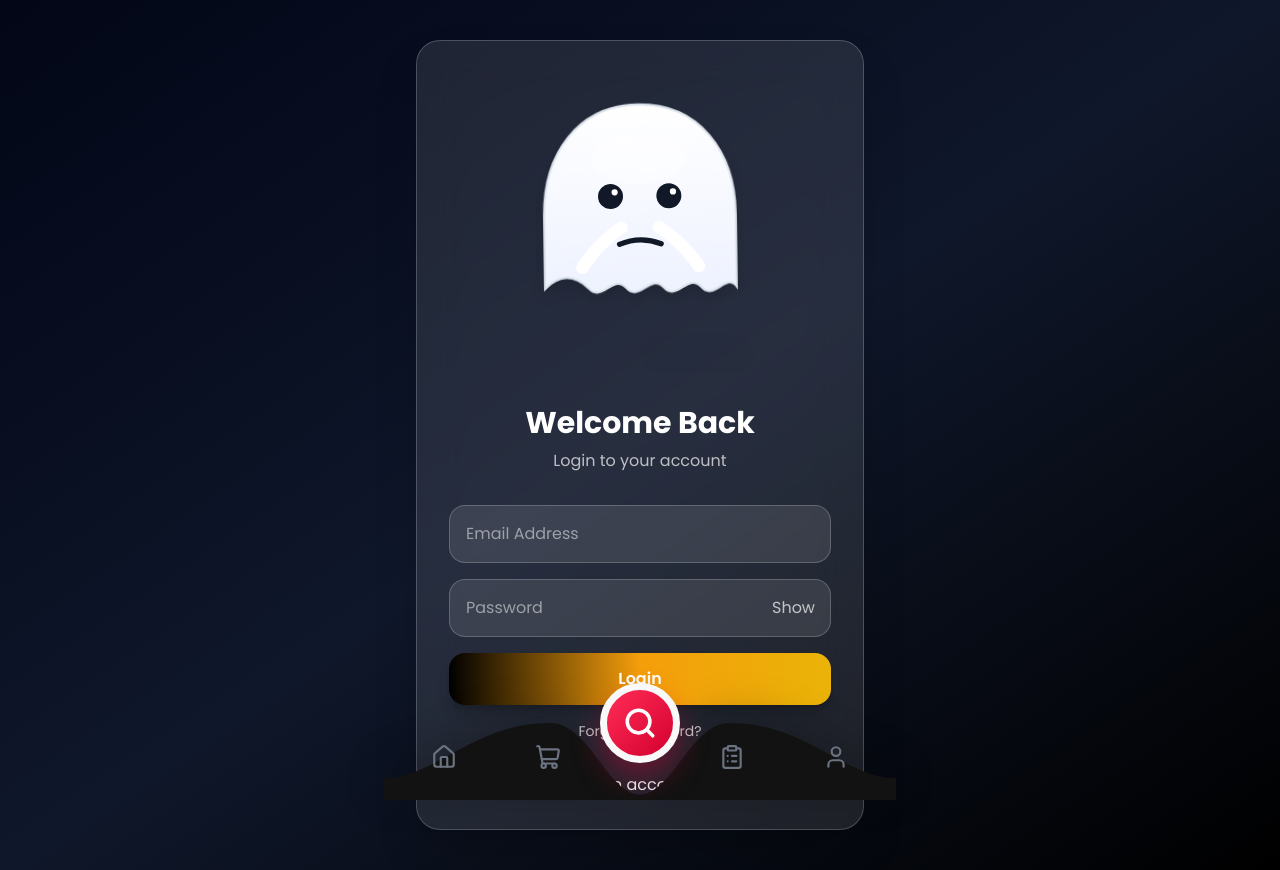
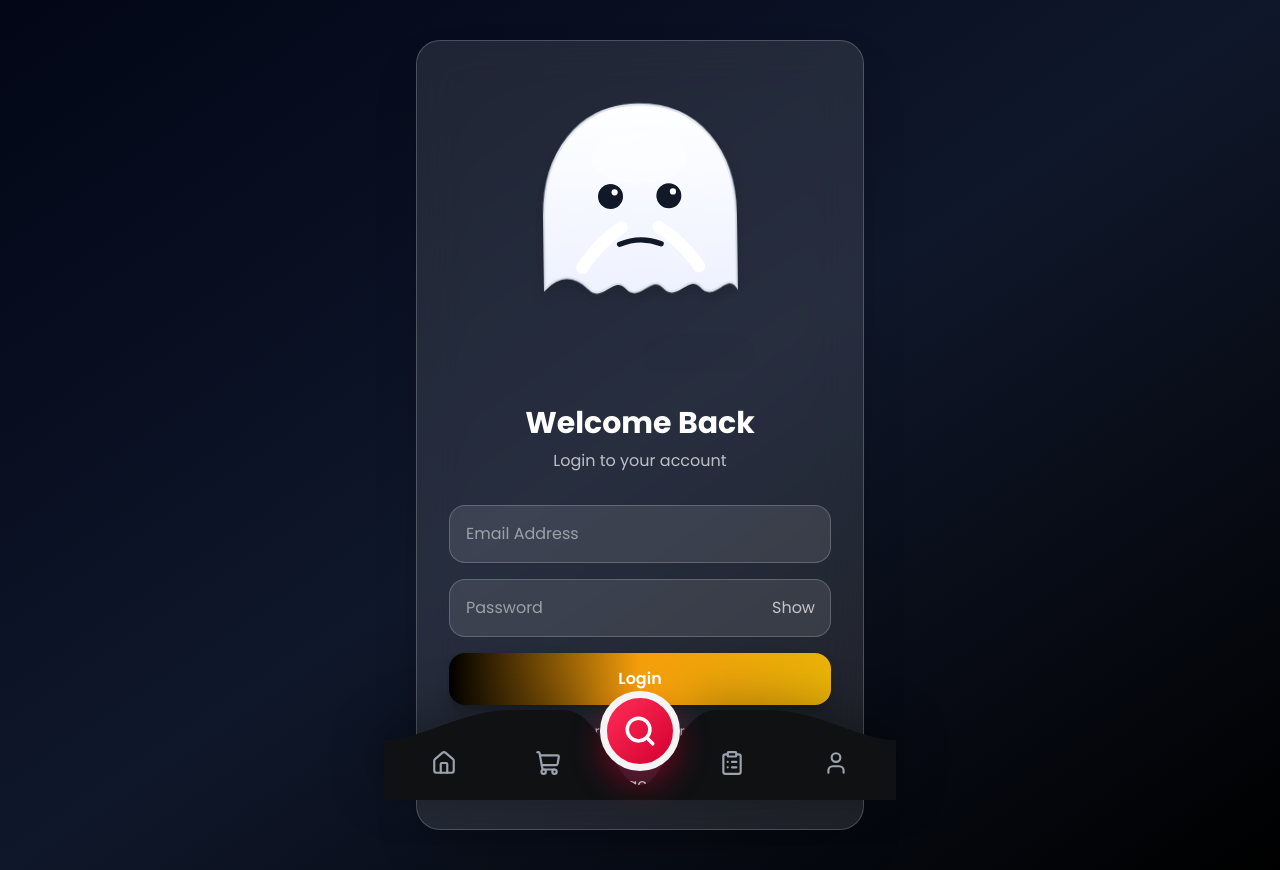
Before and after one commit to AllFiles123/FoodDeliveryPro, a React (Vite) app in the folder client/: page /login in a window 1280 px wide. Built offline with nearby package versions, Linux system fonts and the light colour scheme.

Commit message:
Update BottomNavigation

```diff
--- a/client/src/components/BottomNavigation/BottomNavigation.jsx
+++ b/client/src/components/BottomNavigation/BottomNavigation.jsx
@@ -39,48 +39,51 @@ export default function BottomNavigation() {
 
   return (
     <div className="fixed bottom-0 left-0 right-0 z-50 flex justify-center pb-0">
-      <div className="relative w-full max-w-lg h-[110px] flex items-end">
+      <div className="relative w-full max-w-lg h-[100px] flex items-end">
 
-        {/* 'উঁচা-নিচা' পাহাড়ের মতো SVG ব্যাকগ্রাউন্ড - দুই সাইড নিচে নামানো */}
+        {/* পাহাড়ের মতো উঁচু-নিচু ঢেউ (SVG) - যা আইকনগুলোকে ভেতরে রাখবে */}
         <div className="absolute inset-0 z-0">
           <svg
             viewBox="0 0 400 100"
             fill="none"
             xmlns="http://www.w3.org/2000/svg"
-            className="w-full h-full drop-shadow-[0_-10px_20px_rgba(0,0,0,0.2)]"
+            className="w-full h-full drop-shadow-[0_-10px_25px_rgba(0,0,0,0.3)]"
             preserveAspectRatio="none"
           >
             {/*
-              এই পাথটি দুই পাশকে নিচে নামিয়ে মাঝখানে গভীর কার্ভ তৈরি করে
-              যাতে ডিজাইনটি একদম আপনার ইমেজের মতো উঁচু-নিচু দেখায়।
+              পাথটিকে অনেক উঁচুতে (y=10) তোলা হয়েছে যাতে হোম এবং প্রোফাইল আইকন
+              ঢেউয়ের কালো অংশের ভেতরে থাকে।
             */}
             <path
-              d="M0 80
-                 C 40 80, 70 30, 130 30
-                 C 160 30, 175 95, 200 95
-                 C 225 95, 240 30, 270 30
-                 C 330 30, 360 80, 400 80
+              d="M0 100
+                 V 40
+                 C 30 40, 60 10, 100 10
+                 L 140 10
+                 C 170 10, 180 85, 200 85
+                 C 220 85, 230 10, 260 10
+                 L 300 10
+                 C 340 10, 370 40, 400 40
                  V 100
                  H 0
                  Z"
-              fill="#121212" // প্রিমিয়াম অবসিডিয়ান ব্ল্যাক
+              fill="#0F1113" // প্রিমিয়াম ডার্ক চারকোল
             />
           </svg>
         </div>
 
-        {/* নেভিগেশন আইটেমস */}
-        <nav className="relative z-10 w-full h-[75px] flex items-center justify-around px-2">
+        {/* আইকনগুলো ঢেউয়ের ঠিক ভেতরে সাজানো */}
+        <nav className="relative z-10 w-full h-[75px] flex items-center justify-around px-2 mb-2">
           {menus.map((item) => {
             const Icon = item.icon;
             const isActive = location.pathname === item.path;
 
-            // অনেক বড় মাঝখানের সার্চ বাটন (ইমেজের মতো)
+            // অনেক বড় মাঝখানের সার্চ বাটন
             if (item.isCenter) {
               return (
                 <NavLink
                   key={item.path}
                   to={item.path}
-                  className="relative -top-10"
+                  className="relative -top-6"
                 >
                   <motion.div
                     whileTap={{ scale: 0.9 }}
@@ -90,7 +93,7 @@ export default function BottomNavigation() {
                       bg-gradient-to-br from-[#FF2D55] to-[#D30030]
                       flex items-center justify-center
                       shadow-[0_15px_30px_rgba(211,0,48,0.4)]
-                      border-[7px] border-[#F9F9F9]
+                      border-[7px] border-[#F4F4F4] // আপনার পেজের ব্যাকগ্রাউন্ড কালার
                     "
                   >
                     <Icon size={34} className="text-white" strokeWidth={2.5} />
@@ -99,12 +102,12 @@ export default function BottomNavigation() {
               );
             }
 
-            // অন্যান্য আইকনগুলো (সাইডগুলো এখন একটু উঁচুতে থাকবে)
+            // সাইড আইকনগুলো (হোম, কার্ট, অর্ডার, প্রোফাইল)
             return (
               <NavLink
                 key={item.path}
                 to={item.path}
-                className="flex flex-col items-center justify-center flex-1 h-full mb-3"
+                className="flex flex-col items-center justify-center flex-1 h-full pt-4"
               >
                 <motion.div
                   animate={item.name === "Cart" ? controls : {}}
@@ -114,23 +117,23 @@ export default function BottomNavigation() {
                   <Icon
                     size={26}
                     className={`transition-all duration-300 ${
-                      isActive ? "text-[#FF2D55]" : "text-gray-500"
+                      isActive ? "text-[#FF2D55]" : "text-gray-400"
                     }`}
                   />
 
                   {/* কার্ট ব্যাজ */}
                   {item.name === "Cart" && totalItems > 0 && (
-                    <span className="absolute -right-2 -top-2 flex h-4 w-4 items-center justify-center rounded-full bg-[#FF2D55] text-[9px] font-bold text-white ring-2 ring-[#121212]">
+                    <span className="absolute -right-2 -top-2 flex h-4 w-4 items-center justify-center rounded-full bg-[#FF2D55] text-[9px] font-bold text-white ring-2 ring-[#0F1113]">
                       {totalItems}
                     </span>
                   )}
                 </motion.div>
 
-                {/* একটিভ ডট */}
+                {/* একটিভ ইন্ডিকেটর ডট */}
                 {isActive && (
                   <motion.div
                     layoutId="active-dot"
-                    className="w-1.5 h-1.5 bg-[#FF2D55] rounded-full mt-2 shadow-[0_0_10px_rgba(255,45,85,0.7)]"
+                    className="w-1.5 h-1.5 bg-[#FF2D55] rounded-full mt-1.5 shadow-[0_0_8px_rgba(255,45,85,0.6)]"
                   />
                 )}
               </NavLink>
```
